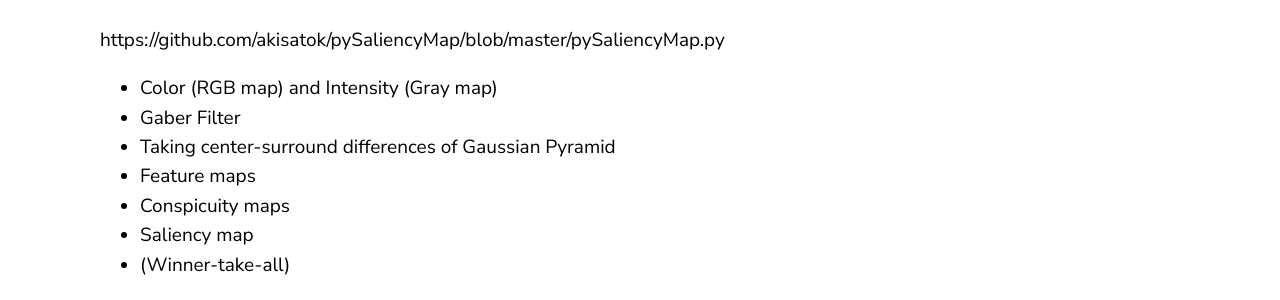
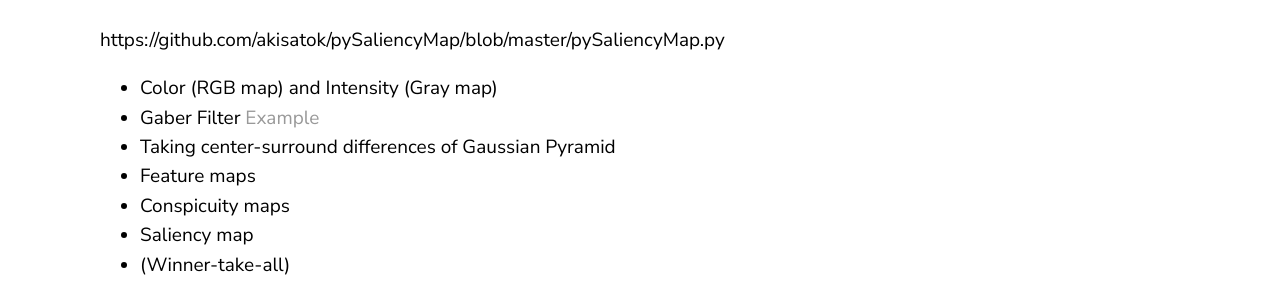
Before and after one commit to jluis9796/jluis9796.github.io, a Jekyll site: the page built from _posts/2020-06-03-saliency-map.markdown, in a window 1280 px wide. Shown: the part 657-957 px from the top of the page. Built offline with Jekyll 4.4.1, drawn with Linux system fonts in a browser that asks for light colours.

Commit message:
Update 2020-06-03-saliency-map.markdown

```diff
--- a/_posts/2020-06-03-saliency-map.markdown
+++ b/_posts/2020-06-03-saliency-map.markdown
@@ -11,7 +11,7 @@ date:   2020-05-24 13:08:36 +0900
 https://github.com/akisatok/pySaliencyMap/blob/master/pySaliencyMap.py
 
 * Color (RGB map) and Intensity (Gray map)
-* Gaber Filter
+* Gaber Filter <a href="http://labs.eecs.tottori-u.ac.jp/sd/Member/oyamada/OpenCV/html/py_tutorials/py_imgproc/py_pyramids/py_pyramids.html"> Example </a>
 * Taking center-surround differences of Gaussian Pyramid
 * Feature maps
 * Conspicuity maps
```
